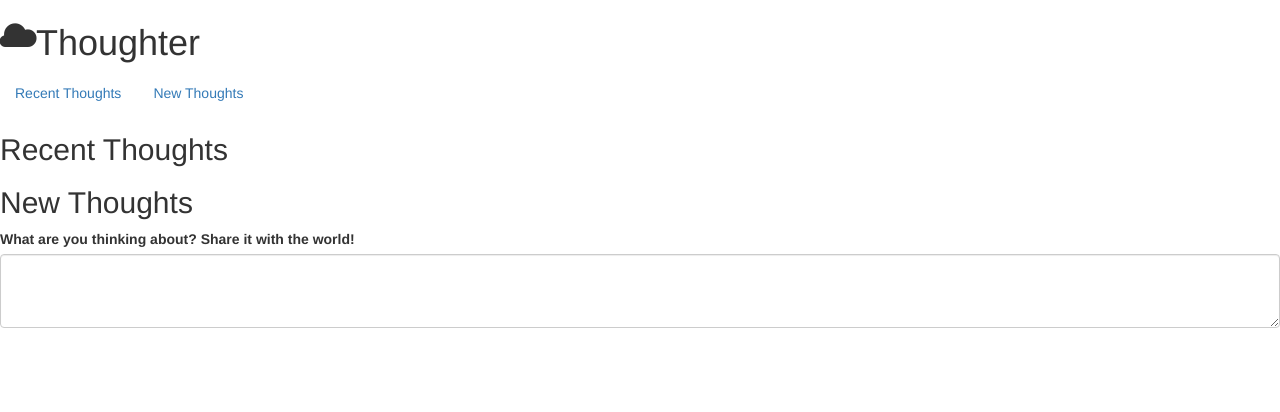
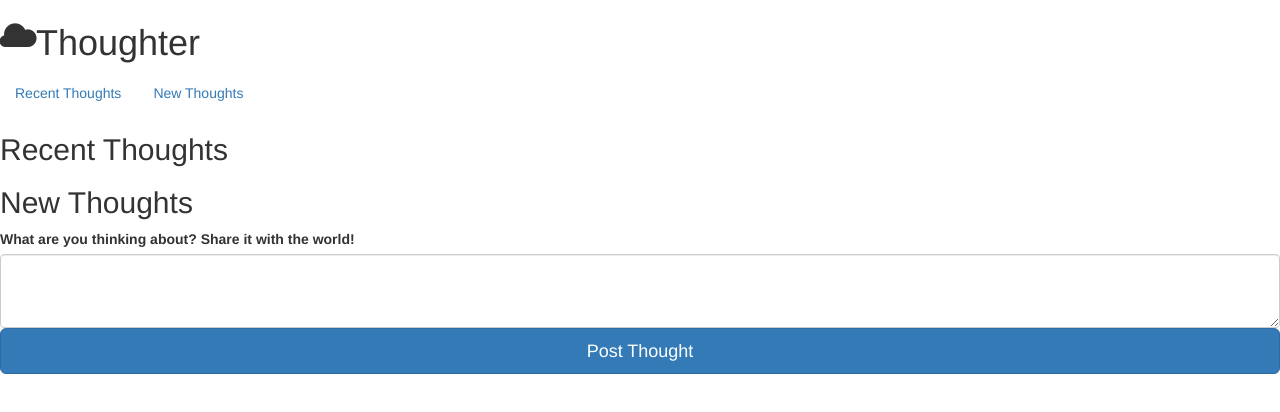
Before and after one commit to jmdembe/thoughter-blog, a website: page src/index.html in a window 1280 px wide. Drawn offline with nearby package versions, Linux system fonts and the light colour scheme.

Commit message:
Added text area and submit button to index, removed global variable on nav

```diff
--- a/src/index.html
+++ b/src/index.html
@@ -23,6 +23,7 @@
             <h2>New Thoughts</h2>
             <label>What are you thinking about? Share it with the world!</label>
             <textarea class="form-control" rows="3"></textarea>
+            <button type="button" class="btn btn-primary btn-lg btn-block">Post Thought</button>
 
         </section>
 
--- a/src/js/nav.js
+++ b/src/js/nav.js
@@ -2,8 +2,6 @@
     'use strict';
     console.log("Page load");
     window.thoughter = window.thoughter || {};
-
-    // window.thoughter.messageList = messageList;
 
     window.addEventListener('hashchange', function(event) {
         $('section').hide()
```
